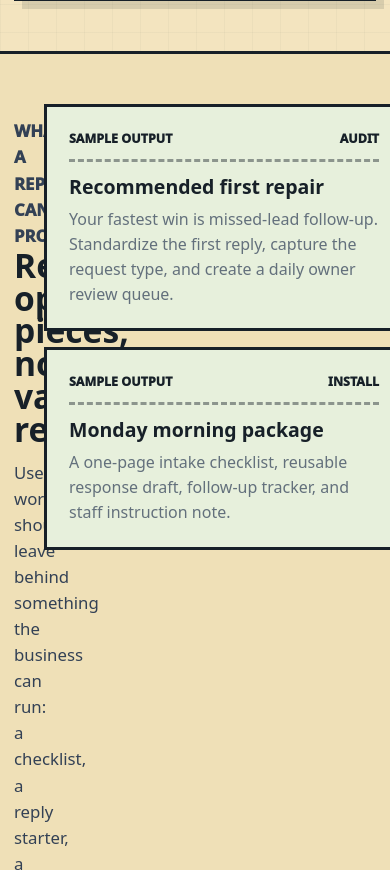
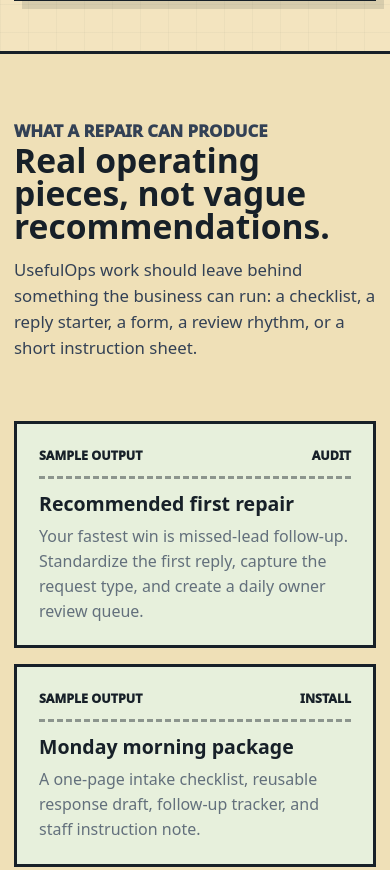
Before and after one commit to AILean-ops/usefulopsai, a website: page website/index.html in a window 390 px wide. Shown: the part 4784-5654 px from the top of the page. Drawn offline with Linux system fonts and the light colour scheme.

Commit message:
Fix UsefulOps mobile output section layout

```diff
--- a/website/index.html
+++ b/website/index.html
@@ -535,6 +535,10 @@
           grid-template-columns: 1fr;
         }
 
+        .output-section .split {
+          grid-template-columns: 1fr;
+        }
+
         .job-card,
         .job-card:last-child {
           border-right: 0;
```
